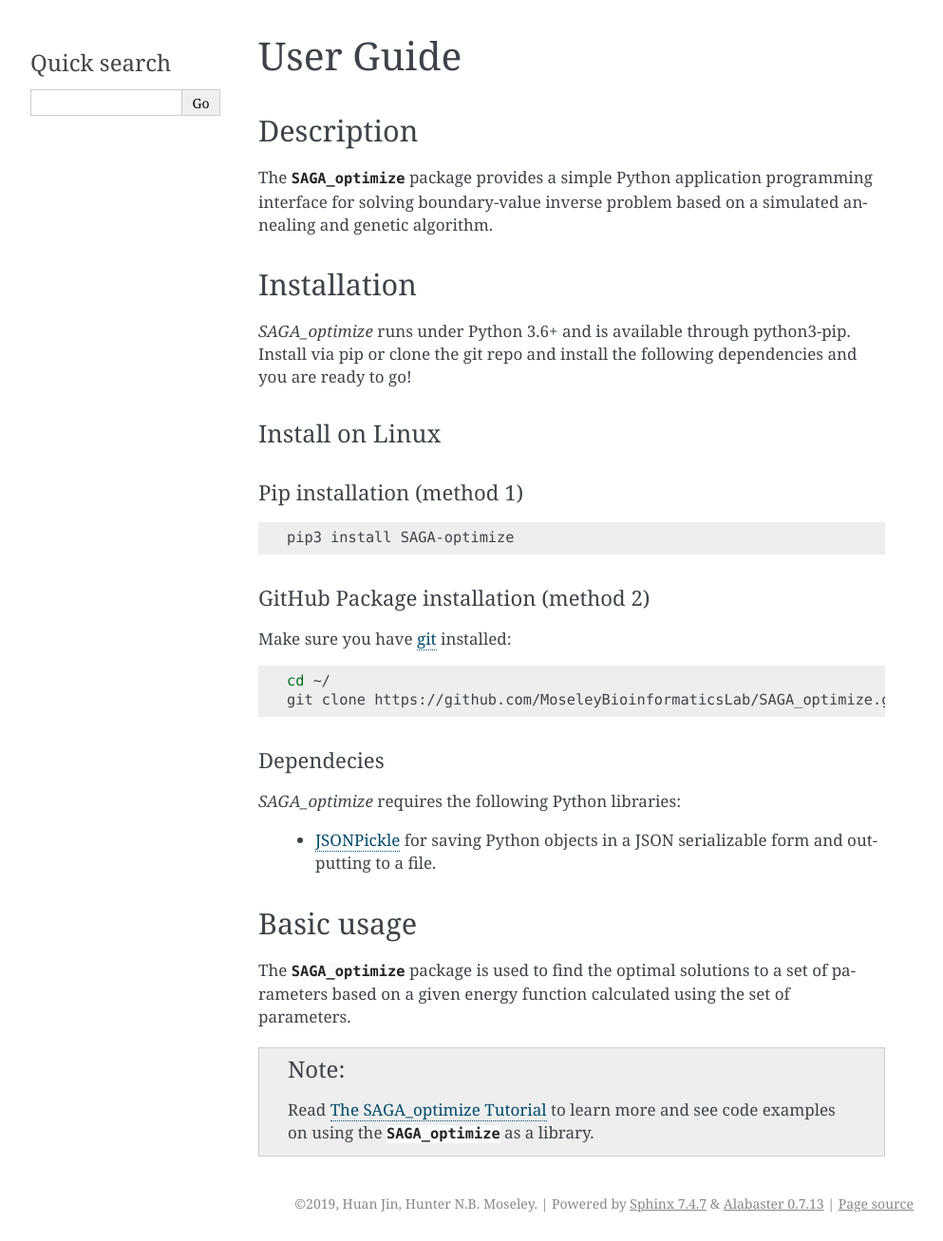
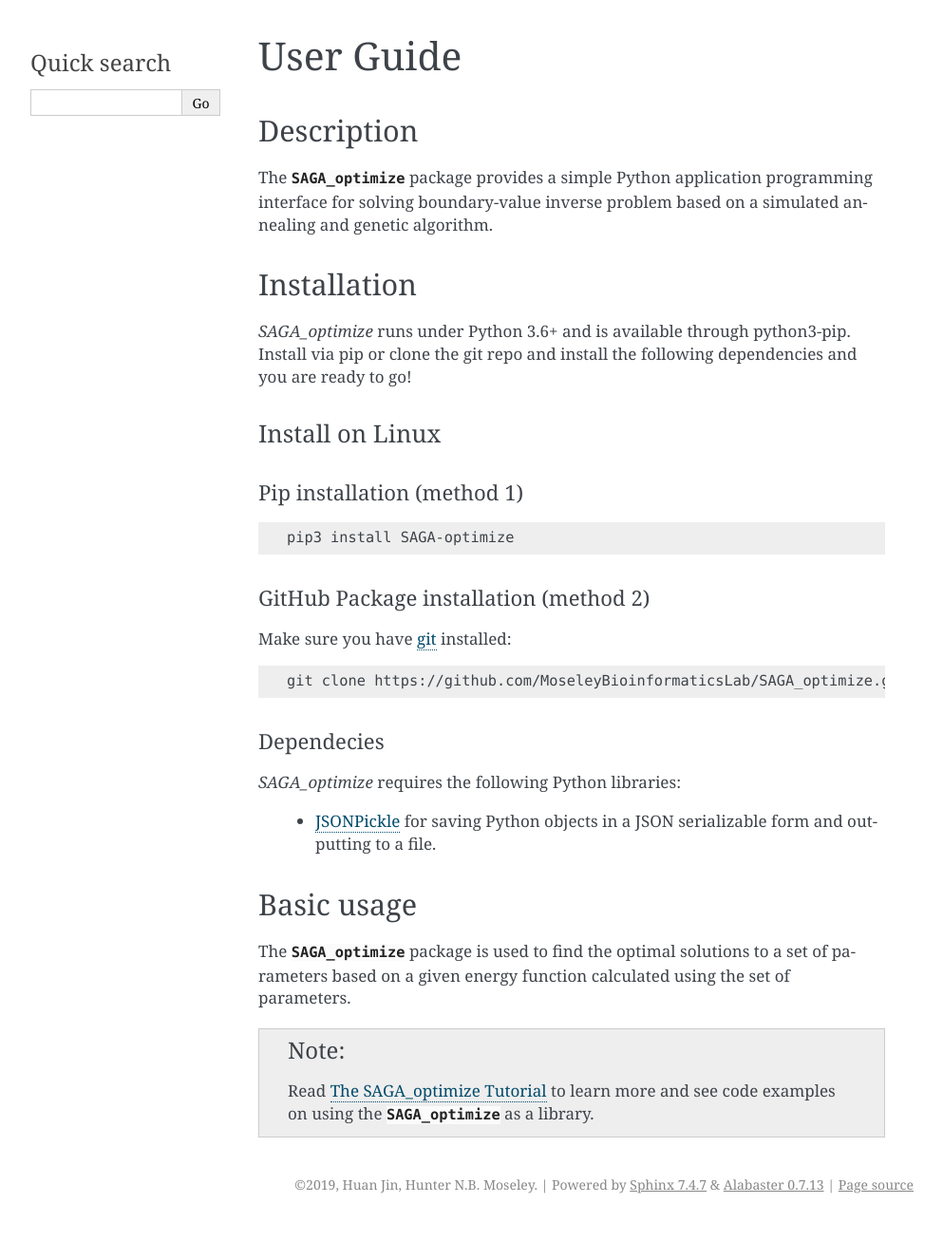
Before and after one commit to MoseleyBioinformaticsLab/SAGA_optimize, a Sphinx documentation site: the page built from doc/guide.rst, in a window 1280 px wide. Shown: the whole page at 95% size, without its empty margins (148-1141 px from the left). Built offline with Sphinx 7.4.7, drawn with Linux system fonts in a browser that asks for light colours.

Commit message:
Updated documentation

```diff
--- a/README.rst
+++ b/README.rst
@@ -59,7 +59,6 @@ Make sure you have git_ installed:
 
 .. code:: bash
 
-    cd ~/
     git clone https://github.com/MoseleyBioinformaticsLab/SAGA_optimize.git
 
 
--- a/SAGA_optimize.py
+++ b/SAGA_optimize.py
@@ -1,8 +1,8 @@
 #!/usr/bin/python3
 
 """
-SAGA_optimize.py
-~~~~~~~~~~~~~~~~
+SAGA_optimize API Reference
+~~~~~~~~~~~~~~~~~~~~~~~~~~~
 
 This module provides the :class:`~SAGA_optimize.SAGA` class to find the optimal solutions to a set of parameters
 based on a given energy function with a simulated annealing and genetic algorithm. The :class:`~SAGA_optimize.ElementDescription`
--- a/doc/guide.rst
+++ b/doc/guide.rst
@@ -28,7 +28,6 @@ Make sure you have git_ installed:
 
 .. code:: bash
 
-   cd ~/
    git clone https://github.com/MoseleyBioinformaticsLab/SAGA_optimize.git
 
 Dependecies
--- a/doc/index.rst
+++ b/doc/index.rst
@@ -10,9 +10,9 @@
    :maxdepth: 2
    :caption: Contents:
 
-   api
    guide
    tutorial
+   api
 
 
 
```
